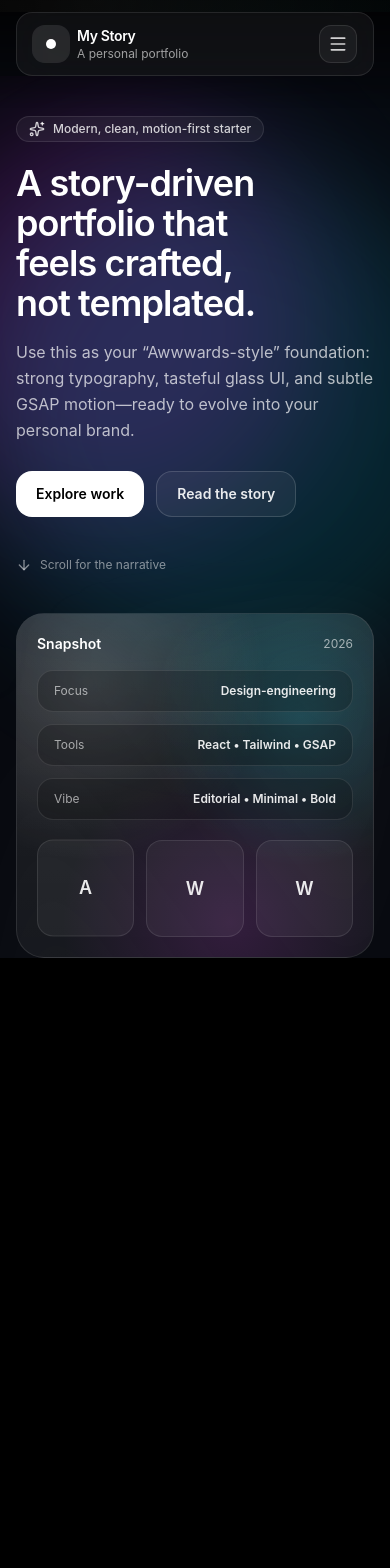
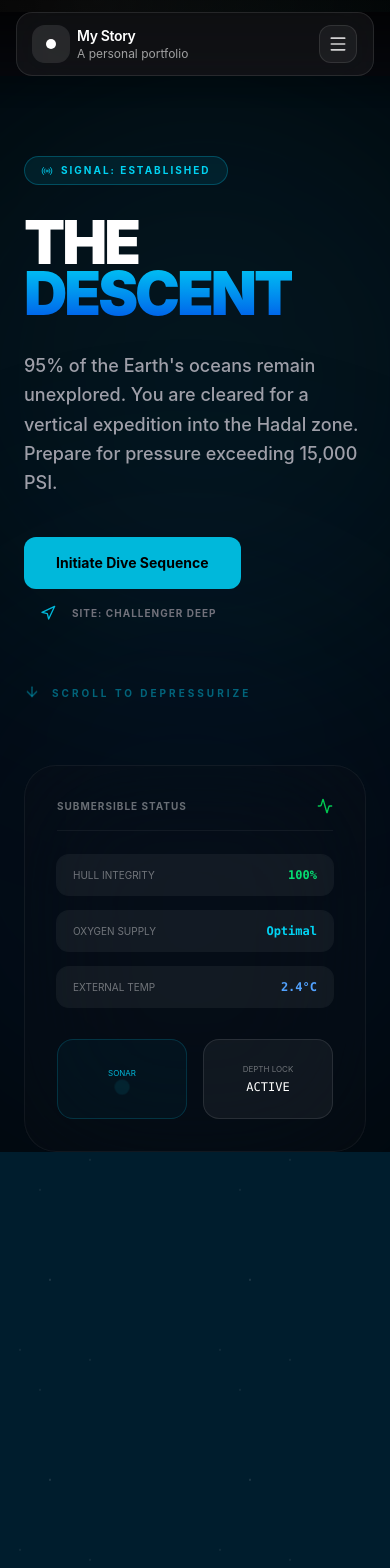
Before and after one commit to yourshreeishere/my-story-folder, a React (Vite) app: page / in a window 390 px wide. Shown: the top 1568 px of the page. Built offline with nearby package versions, Linux system fonts and the light colour scheme.

Commit message:
feat: implement submersible HUD and deep-sea zone scroll logic

```diff
--- a/src/Hero.jsx
+++ b/src/Hero.jsx
@@ -1,6 +1,6 @@
 import { useEffect, useRef } from "react";
 import { gsap } from "gsap";
-import { ArrowDown, Sparkles } from "lucide-react";
+import { ArrowDown, Radio, Activity, Navigation } from "lucide-react";
 
 export default function Hero() {
   const rootRef = useRef(null);
@@ -10,127 +10,87 @@ export default function Hero() {
     const ctx = gsap.context(() => {
       gsap.fromTo(
         "[data-hero-item]",
-        { y: 18, opacity: 0 },
-        { y: 0, opacity: 1, duration: 0.9, ease: "power3.out", stagger: 0.08 }
+        { y: 20, opacity: 0, filter: "blur(10px)" },
+        { y: 0, opacity: 1, filter: "blur(0px)", duration: 1.2, ease: "expo.out", stagger: 0.1 }
       );
       gsap.to("[data-orb]", {
-        y: -12,
-        duration: 2.8,
+        scale: 1.1,
+        opacity: 0.8,
+        duration: 3,
         ease: "sine.inOut",
         yoyo: true,
         repeat: -1,
-        stagger: 0.25,
+        stagger: 0.3,
       });
     }, rootRef);
     return () => ctx.revert();
   }, []);
 
   return (
-    <section
-      ref={rootRef}
-      id="top"
-      className="relative overflow-hidden pt-10 sm:pt-14"
-    >
+    <section ref={rootRef} id="top" className="relative overflow-hidden bg-[#00080d] pt-20">
+      {/* Deep Sea Ambient Lights */}
       <div className="pointer-events-none absolute inset-0">
-        <div className="absolute -left-24 top-10 size-[420px] rounded-full bg-fuchsia-500/20 blur-3xl" />
-        <div className="absolute -right-24 top-20 size-[520px] rounded-full bg-cyan-400/15 blur-3xl" />
-        <div className="absolute inset-x-0 bottom-[-180px] mx-auto h-[520px] max-w-6xl rounded-[48px] bg-gradient-to-tr from-white/5 via-white/0 to-white/5 blur-2xl" />
+        <div className="absolute -left-24 top-0 size-[600px] rounded-full bg-cyan-900/20 blur-[120px]" />
+        <div className="absolute -right-24 bottom-0 size-[600px] rounded-full bg-blue-900/10 blur-[120px]" />
       </div>
 
-      <div className="mx-auto max-w-6xl px-4">
-        <div className="grid items-center gap-10 lg:grid-cols-12">
+      <div className="mx-auto max-w-6xl px-6 relative z-10">
+        <div className="grid items-center gap-16 lg:grid-cols-12">
           <div className="lg:col-span-7">
-            <div
-              data-hero-item
-              className="inline-flex items-center gap-2 rounded-full border border-white/10 bg-white/5 px-3 py-1 text-xs font-medium text-white/80"
-            >
-              <Sparkles className="size-4 text-white/80" />
-              Modern, clean, motion-first starter
+            <div data-hero-item className="inline-flex items-center gap-2 rounded-full border border-cyan-500/30 bg-cyan-500/10 px-4 py-1.5 text-[10px] font-bold uppercase tracking-[0.2em] text-cyan-400">
+              <Radio className="size-3 animate-pulse" /> Signal: Established
             </div>
 
-            <h1
-              data-hero-item
-              className="mt-5 text-balance text-4xl font-semibold tracking-tight text-white sm:text-5xl"
-            >
-              A story-driven portfolio that feels crafted, not templated.
+            <h1 data-hero-item className="mt-8 text-6xl font-black tracking-tighter text-white md:text-8xl leading-[0.85] uppercase">
+              The <span className="text-transparent bg-clip-text bg-gradient-to-b from-cyan-400 to-blue-700">Descent</span>
             </h1>
 
-            <p
-              data-hero-item
-              className="mt-4 max-w-xl text-pretty text-base leading-relaxed text-white/70"
-            >
-              Use this as your “Awwwards-style” foundation: strong typography,
-              tasteful glass UI, and subtle GSAP motion—ready to evolve into your
-              personal brand.
+            <p data-hero-item className="mt-8 max-w-xl text-lg leading-relaxed text-zinc-400 font-medium">
+              95% of the Earth's oceans remain unexplored. You are cleared for a vertical expedition into the Hadal zone. Prepare for pressure exceeding 15,000 PSI.
             </p>
 
-            <div data-hero-item className="mt-7 flex flex-wrap gap-3">
-              <a
-                href="#work"
-                className="inline-flex items-center justify-center rounded-2xl bg-white px-5 py-3 text-sm font-semibold text-black transition hover:bg-white/90"
-              >
-                Explore work
+            <div data-hero-item className="mt-10 flex flex-wrap gap-4">
+              <a href="#story" className="group inline-flex items-center justify-center rounded-xl bg-cyan-500 px-8 py-4 text-sm font-bold text-black transition-all hover:bg-cyan-400 hover:scale-105">
+                Initiate Dive Sequence
               </a>
-              <a
-                href="#story"
-                className="inline-flex items-center justify-center rounded-2xl border border-white/15 bg-white/5 px-5 py-3 text-sm font-semibold text-white/90 transition hover:bg-white/10"
-              >
-                Read the story
-              </a>
+              <div className="flex items-center gap-4 px-4 text-zinc-500 text-[10px] uppercase tracking-widest font-bold">
+                <Navigation className="size-4 text-cyan-500" /> Site: Challenger Deep
+              </div>
             </div>
 
-            <div
-              data-hero-item
-              className="mt-10 flex items-center gap-2 text-xs text-white/50"
-            >
-              <ArrowDown className="size-4" />
-              Scroll for the narrative
+            <div data-hero-item className="mt-16 flex items-center gap-3 text-[10px] font-bold uppercase tracking-[0.3em] text-cyan-500/50">
+              <ArrowDown className="size-4 animate-bounce" /> Scroll to depressurize
             </div>
           </div>
 
           <div className="lg:col-span-5">
-            <div
-              data-hero-item
-              className="relative overflow-hidden rounded-[28px] border border-white/10 bg-gradient-to-b from-white/10 to-white/5 p-5"
-            >
-              <div className="absolute inset-0 bg-[radial-gradient(circle_at_20%_20%,rgba(255,255,255,0.18),transparent_45%),radial-gradient(circle_at_80%_30%,rgba(34,211,238,0.20),transparent_40%),radial-gradient(circle_at_60%_90%,rgba(217,70,239,0.16),transparent_45%)]" />
-
-              <div className="relative">
-                <div className="flex items-center justify-between">
-                  <div className="text-sm font-semibold text-white">
-                    Snapshot
-                  </div>
-                  <div className="text-xs text-white/60">2026</div>
+            <div data-hero-item className="relative overflow-hidden rounded-[32px] border border-white/5 bg-zinc-900/20 p-8 backdrop-blur-3xl">
+              <div className="flex items-center justify-between border-b border-white/5 pb-4">
+                <div className="text-[10px] font-bold uppercase tracking-widest text-white/40">Submersible Status</div>
+                <Activity className="size-4 text-green-500" />
               </div>
 
-                <div className="mt-4 grid gap-3">
+              <div className="mt-6 space-y-4">
                 {[
-                    { k: "Focus", v: "Design-engineering" },
-                    { k: "Tools", v: "React • Tailwind • GSAP" },
-                    { k: "Vibe", v: "Editorial • Minimal • Bold" },
+                  { k: "Hull Integrity", v: "100%", c: "text-green-400" },
+                  { k: "Oxygen Supply", v: "Optimal", c: "text-cyan-400" },
+                  { k: "External Temp", v: "2.4°C", c: "text-blue-400" },
                 ].map((row) => (
-                    <div
-                      key={row.k}
-                      className="flex items-center justify-between rounded-2xl border border-white/10 bg-black/20 px-4 py-3"
-                    >
-                      <div className="text-xs text-white/60">{row.k}</div>
-                      <div className="text-xs font-semibold text-white/90">
-                        {row.v}
-                      </div>
+                  <div key={row.k} className="flex items-center justify-between rounded-xl bg-white/5 px-4 py-3 ring-1 ring-white/5">
+                    <div className="text-[10px] uppercase text-white/40">{row.k}</div>
+                    <div className={`text-xs font-mono font-bold ${row.c}`}>{row.v}</div>
                   </div>
                 ))}
               </div>
 
-                <div className="mt-5 grid grid-cols-3 gap-3">
-                  {["A", "W", "W"].map((t, i) => (
-                    <div
-                      key={`${t}-${i}`}
-                      data-orb
-                      className="grid aspect-square place-items-center rounded-2xl border border-white/10 bg-white/5 text-lg font-semibold text-white/90"
-                    >
-                      {t}
+              <div className="mt-8 grid grid-cols-2 gap-4">
+                <div data-orb className="h-20 rounded-2xl border border-cyan-500/20 bg-cyan-500/5 flex flex-col items-center justify-center">
+                   <div className="text-[8px] uppercase text-cyan-500 mb-1">Sonar</div>
+                   <div className="size-2 rounded-full bg-cyan-500 animate-ping" />
                 </div>
-                  ))}
+                <div data-orb className="h-20 rounded-2xl border border-white/10 bg-white/5 flex flex-col items-center justify-center">
+                   <div className="text-[8px] uppercase text-white/40 mb-1">Depth Lock</div>
+                   <div className="font-mono text-white text-xs">ACTIVE</div>
                 </div>
               </div>
             </div>
--- a/src/Story.jsx
+++ b/src/Story.jsx
@@ -1,57 +1,74 @@
-import { useEffect, useRef } from "react";
+import { useEffect, useRef, useState } from "react";
 import { gsap } from "gsap";
 import { ScrollTrigger } from "gsap/ScrollTrigger";
-import { ArrowUpRight, Dot, Feather, Layers, Wand2, Zap, Code2 } from "lucide-react";
+import { ArrowUpRight, Sun, Eye, Wind, Zap, Snowflake, ChevronDown, Target, Dot } from "lucide-react";
 
 // Register the ScrollTrigger plugin
 gsap.registerPlugin(ScrollTrigger);
 
 const CARDS = [
   {
-    icon: Layers,
-    title: "Structure first",
-    body: "A clear layout grid, consistent spacing, and typographic rhythm you can scale.",
+    icon: Sun,
+    title: "0m: The Sunlit Surface",
+    body: "The Epipelagic Zone. Home to 90% of marine life. This is the only layer where photosynthesis occurs, fueling the entire ocean's food chain.",
   },
   {
-    icon: Wand2,
-    title: "Motion with restraint",
-    body: "Soft entrance animations and micro-interactions—enough to feel premium.",
+    icon: Eye,
+    title: "200m: The Twilight Realm",
+    body: "The Mesopelagic Zone. Light fades to a faint blue. Here, the 'Great Migration' happens nightly as billions of creatures rise to feed.",
   },
   {
-    icon: Feather,
-    title: "Editorial tone",
-    body: "Short sections, strong headings, and “story beats” that read like a feature page.",
+    icon: Wind,
+    title: "1,000m: The Oxygen Minimum",
+    body: "The Bathypelagic Entrance. Oxygen levels drop. Creatures here have evolved massive gills and slow metabolisms to survive the 'Dead Zone'.",
   },
   {
     icon: Zap,
-    title: "Performance Focus",
-    body: "Optimized asset loading and clean architecture for sub-second responses.",
+    title: "1,500m: The Midnight Zone",
+    body: "The Bathypelagic Core. Constant near-freezing temperatures. The only light here is biological—flashes of cyan used for hunting.",
   },
   {
-    icon: Code2,
-    title: "Scalable Logic",
-    body: "Modular component design that allows for rapid feature expansion during the hack.",
+    icon: Snowflake,
+    title: "4,000m: The Abyssal Plain",
+    body: "The Abyssopelagic Zone. A silent desert of 'Marine Snow'—organic debris falling from the surface that sustains life in the crushing dark.",
+  },
+  {
+    icon: ChevronDown,
+    title: "6,000m: The Hadal Trenches",
+    body: "The Hadal Zone. Named after Hades. These V-shaped canyons are deeper than Everest is tall. Only highly specialized snailfish remain.",
+  },
+  {
+    icon: Target,
+    title: "11,000m: Challenger Deep",
+    body: "The absolute bottom. Pressure reaches 15,750 PSI—equivalent to having an elephant stand on your thumb. Ultimate, crushing solitude.",
   },
 ];
 
 export default function Story() {
   const rootRef = useRef(null);
+  const [depth, setDepth] = useState(0);
 
   useEffect(() => {
     if (!rootRef.current) return;
 
     let ctx = gsap.context(() => {
-      // 1. INDIVIDUAL TRIGGER LOGIC (Fixes the 'stuck' first card)
+      // 1. DYNAMIC BACKGROUND SHIFT (Ocean Darkening)
+      gsap.to(rootRef.current, {
+        backgroundColor: "#000000",
+        scrollTrigger: {
+          trigger: rootRef.current,
+          start: "top top",
+          end: "bottom bottom",
+          scrub: true,
+        },
+      });
+
+      // 2. REVEAL ANIMATIONS
       const animatedElements = gsap.utils.toArray("[data-story-in]");
-
       animatedElements.forEach((el) => {
         gsap.fromTo(
           el,
-          {
-            y: 40,
-            opacity: 0,
-            filter: "blur(10px)"
-          },
+          { y: 40, opacity: 0, filter: "blur(10px)" },
           {
             y: 0,
             opacity: 1,
@@ -59,95 +76,155 @@ export default function Story() {
             duration: 1,
             ease: "expo.out",
             scrollTrigger: {
-              trigger: el,          // Each element triggers itself
-              start: "top 90%",     // Starts when 10% of the element is visible
-              end: "top 60%",       // Fully visible by 40% of the screen
-              scrub: 1,             // Ties progress to scroll
+              trigger: el,
+              start: "top 90%",
+              end: "top 60%",
+              scrub: 1,
               toggleActions: "play reverse restart reset",
             },
           }
         );
       });
 
-      // 2. MAGNETIC HOVER EFFECT
+      // 3. MAGNETIC & GLOW HOVER
       const cards = gsap.utils.toArray(".story-card");
       cards.forEach((card) => {
         card.addEventListener("mouseenter", () => {
-          gsap.to(card, { y: -8, scale: 1.02, duration: 0.4, ease: "power2.out" });
+          gsap.to(card, { y: -8, scale: 1.01, duration: 0.4, ease: "power2.out" });
         });
         card.addEventListener("mouseleave", () => {
           gsap.to(card, { y: 0, scale: 1, duration: 0.4, ease: "power2.out" });
         });
       });
+
+      // 4. SONAR PULSE EFFECT
+      gsap.to(".sonar-ping", {
+        scale: 4,
+        opacity: 0,
+        duration: 4,
+        repeat: -1,
+        ease: "expo.out"
+      });
+
     }, rootRef);
 
-    return () => ctx.revert();
+    // 5. DEPTH TRACKER LOGIC
+    const handleScroll = () => {
+      const section = rootRef.current;
+      if (!section) return;
+      const rect = section.getBoundingClientRect();
+      const scrollPercent = Math.min(Math.max((rect.top * -1) / (rect.height - window.innerHeight), 0), 1);
+      setDepth(Math.floor(scrollPercent * 11000));
+    };
+
+    window.addEventListener("scroll", handleScroll);
+    return () => {
+      ctx.revert();
+      window.removeEventListener("scroll", handleScroll);
+    };
   }, []);
 
   return (
-    <section ref={rootRef} id="story" className="relative py-24 bg-black overflow-hidden">
-      <div className="mx-auto max-w-6xl px-6">
+    <section
+      ref={rootRef}
+      id="story"
+      className="relative py-24 bg-[#001d2d] transition-colors duration-1000 overflow-hidden"
+    >
+      {/* Background Ambience Particles */}
+      <div className="absolute inset-0 pointer-events-none opacity-20">
+        <div className="ocean-particles" />
+      </div>
+
+      {/* FIXED HUD: Depth & Pressure Meter */}
+      <div className="fixed bottom-10 right-10 z-50 font-mono text-cyan-400 bg-black/80 backdrop-blur-xl p-6 rounded-2xl border border-cyan-500/40 shadow-[0_0_30px_rgba(6,182,212,0.2)] hidden md:block">
+        <div className="text-[10px] uppercase tracking-[0.3em] text-cyan-500/60 mb-2">Internal Pressure</div>
+        <div className="text-4xl font-black tracking-tighter tabular-nums">{depth.toLocaleString()}m</div>
+        <div className="h-px w-full bg-cyan-500/20 my-3" />
+        <div className="flex justify-between items-center text-[10px] font-bold">
+           <span className="opacity-50 uppercase">Load:</span>
+           <span className="text-white">{(depth * 0.44).toFixed(0)} PSI</span>
+        </div>
+      </div>
+
+      <div className="mx-auto max-w-6xl px-6 relative z-10">
         <div className="grid gap-10 lg:grid-cols-12 lg:gap-16">
 
-          {/* Left Column: Narrative */}
-          <div className="lg:col-span-5">
-            <div data-story-in className="inline-flex items-center gap-2 rounded-full border border-white/10 bg-white/5 px-3 py-1 text-xs font-medium text-white/80">
-              <Dot className="size-4 text-cyan-400 animate-pulse" />
-              The story
+          {/* Left Column: Expedition Narrative */}
+          <div className="lg:col-span-5 lg:sticky lg:top-24 lg:h-fit">
+            <div data-story-in className="inline-flex items-center gap-2 rounded-full border border-cyan-500/20 bg-cyan-500/5 px-3 py-1 text-[10px] font-bold uppercase tracking-widest text-cyan-300">
+              <div className="relative size-2">
+                <div className="sonar-ping absolute inset-0 rounded-full bg-cyan-400" />
+                <div className="relative size-2 rounded-full bg-cyan-400" />
+              </div>
+              Live Telemetry
             </div>
 
-            <h2 data-story-in className="mt-6 text-balance text-4xl font-bold tracking-tight text-white sm:text-5xl leading-[1.1]">
-              Built like a landing page—written like a memoir.
+            <h2 data-story-in className="mt-8 text-5xl font-black tracking-tighter text-white sm:text-7xl leading-[0.9] uppercase">
+              The <span className="text-cyan-400">Abyss</span> <br/> Awaits.
             </h2>
 
-            <p data-story-in className="mt-6 text-pretty text-lg leading-relaxed text-zinc-400">
-              This section is where you introduce your “why”: what you care about, what you’re learning, and the kind of work you want to be hired for.
+            <p data-story-in className="mt-8 text-lg leading-relaxed text-zinc-400 font-medium">
+              As the light fades, the biology changes. You are entering a world where bone dissolves and bioluminescence is the only currency.
             </p>
 
-            <div data-story-in className="mt-10 rounded-3xl border border-white/10 bg-white/5 p-6 backdrop-blur-md">
-              <div className="text-sm font-semibold text-white uppercase tracking-widest opacity-60">
-                A quick narrative template
-              </div>
-              <ul className="mt-6 space-y-4 text-sm text-zinc-400">
-                <li className="flex gap-3"><span className="mt-1.5 size-1.5 shrink-0 rounded-full bg-cyan-500" /> I started with curiosity.</li>
-                <li className="flex gap-3"><span className="mt-1.5 size-1.5 shrink-0 rounded-full bg-purple-500" /> I care about craft and clarity.</li>
-                <li className="flex gap-3"><span className="mt-1.5 size-1.5 shrink-0 rounded-full bg-pink-500" /> I value taste and speed.</li>
+            <div data-story-in className="mt-12 rounded-[2rem] border border-white/5 bg-white/5 p-8 backdrop-blur-2xl ring-1 ring-white/10">
+              <div className="text-[10px] font-black text-cyan-500 uppercase tracking-[0.4em]">Field Observations</div>
+              <ul className="mt-8 space-y-6">
+                {[
+                  { t: "Structural Adaptation", c: "bg-cyan-500" },
+                  { t: "Atmospheric Density", c: "bg-blue-600" },
+                  { t: "Bioluminescent Signals", c: "bg-indigo-600" }
+                ].map((item) => (
+                  <li key={item.t} className="flex items-center gap-4 text-xs font-bold text-white uppercase tracking-widest">
+                    <span className={`size-1.5 rounded-full ${item.c} shadow-[0_0_10px_rgba(255,255,255,0.5)]`} />
+                    {item.t}
+                  </li>
+                ))}
               </ul>
-              <a href="#contact" className="mt-8 inline-flex items-center gap-2 text-sm font-bold text-white transition hover:text-cyan-400">
-                Let’s build something <ArrowUpRight className="size-4" />
-              </a>
             </div>
           </div>
 
-          {/* Right Column: 5 Cards + Work Section */}
+          {/* Right Column: The 7 Depth Zone Cards */}
           <div className="lg:col-span-7">
             <div className="grid gap-6 sm:grid-cols-2">
-              {CARDS.map((c) => {
+              {CARDS.map((c, index) => {
                 const Icon = c.icon;
+                const isDeep = index >= 4;
                 return (
-                  <div key={c.title} data-story-in className="story-card group relative rounded-3xl border border-white/10 bg-zinc-900/50 p-6">
+                  <div
+                    key={c.title}
+                    data-story-in
+                    className={`story-card group relative rounded-3xl border border-white/10 bg-zinc-900/40 p-6 backdrop-blur-sm transition-all hover:border-cyan-500/40 ${isDeep ? 'sm:col-span-2' : ''}`}
+                  >
                     <div className="flex items-center justify-between">
                       <div className="grid size-12 place-items-center rounded-2xl bg-white/5 ring-1 ring-white/10 group-hover:bg-cyan-500/10 group-hover:ring-cyan-400/30 transition-all">
                         <Icon className="size-6 text-white/80 group-hover:text-cyan-400" />
                       </div>
+                      <div className="text-[10px] uppercase tracking-widest text-zinc-500 font-bold">Zone 0{index + 1}</div>
                     </div>
-                    <div className="mt-6 text-lg font-bold text-white">{c.title}</div>
+                    <div className={`mt-6 font-bold text-white transition-colors group-hover:text-cyan-400 ${isDeep ? 'text-2xl' : 'text-lg'}`}>
+                      {c.title}
+                    </div>
                     <p className="mt-2 text-sm leading-relaxed text-zinc-400">{c.body}</p>
+
+                    {isDeep && (
+                      <div className="absolute -inset-px rounded-3xl opacity-0 group-hover:opacity-100 transition-opacity duration-700 pointer-events-none bg-gradient-to-r from-cyan-500/10 to-transparent blur-xl" />
+                    )}
                   </div>
                 );
               })}
 
-              {/* Work Preview Card - spans two columns to balance the odd number of cards */}
-              <div id="work" data-story-in className="story-card sm:col-span-2 overflow-hidden rounded-3xl border border-white/10 bg-zinc-900/50 group">
-                <div className="relative p-6 sm:p-8">
-                  <div className="pointer-events-none absolute inset-0 bg-[radial-gradient(circle_at_30%_30%,rgba(34,211,238,0.1),transparent_40%)]" />
-                  <div className="relative flex flex-col gap-4 sm:flex-row sm:items-center sm:justify-between">
+              {/* Final Conclusion Card */}
+              <div data-story-in className="story-card sm:col-span-2 overflow-hidden rounded-3xl border border-cyan-500/30 bg-black/80 group">
+                <div className="relative p-8">
+                  <div className="pointer-events-none absolute inset-0 bg-[radial-gradient(circle_at_50%_50%,rgba(34,211,238,0.15),transparent_70%)]" />
+                  <div className="relative flex flex-col gap-6 sm:flex-row sm:items-center sm:justify-between">
                     <div>
-                      <div className="text-lg font-bold text-white">Work section starter</div>
-                      <div className="mt-1 text-sm text-zinc-400">Replace this with your projects grid when the theme drops.</div>
+                      <div className="text-xl font-bold text-white tracking-tight">Ascend to Surface</div>
+                      <div className="mt-1 text-sm text-zinc-400 max-w-xs">Data collection complete. The mysteries of the Hadal zone remain largely unexplored.</div>
                     </div>
-                    <a href="#contact" className="inline-flex items-center justify-center gap-2 rounded-xl bg-white px-6 py-3 text-sm font-bold text-black transition-transform hover:scale-105 active:scale-95">
-                      Start <ArrowUpRight className="size-4" />
+                    <a href="#top" className="inline-flex items-center justify-center gap-2 rounded-xl bg-cyan-500 px-8 py-4 text-sm font-bold text-black transition-all hover:bg-cyan-400 hover:scale-105 active:scale-95">
+                      Restart Expedition <ArrowUpRight className="size-4" />
                     </a>
                   </div>
                 </div>
--- a/src/index.css
+++ b/src/index.css
@@ -1,13 +1,11 @@
 @import "tailwindcss";
 
-/* 1. Root & Global Settings */
 :root {
   background-color: #000;
-  /* CRITICAL for GSAP: Stops Windows/Chrome from fighting the animation */
+  /* Disable smooth scroll so GSAP can handle the math precisely */
   scroll-behavior: auto !important;
 }
 
-/* 2. Global Body Styles */
 body {
   margin: 0;
   padding: 0;
@@ -15,18 +13,14 @@ body {
   background-color: #000;
   color: white;
   -webkit-font-smoothing: antialiased;
-  -moz-osx-font-smoothing: grayscale;
 }
 
-/* 3. Layout Utilities */
 section {
-  /* Gives GSAP enough 'scroll distance' to trigger enter/exit animations */
   min-height: 100vh;
   position: relative;
-  overflow: hidden;
 }
 
-/* Optional: Smooth out the scrollbar for the dark theme */
+/* Custom Scrollbar */
 ::-webkit-scrollbar {
   width: 8px;
 }
@@ -39,7 +33,26 @@ section {
   background: #333;
   border-radius: 10px;
 }
+/* Add to your index.css */
+.ocean-particles {
+  position: absolute;
+  inset: 0;
+  background-image:
+    radial-gradient(1px 1px at 20px 30px, #fff, rgba(0,0,0,0)),
+    radial-gradient(1px 1px at 40px 70px, #fff, rgba(0,0,0,0)),
+    radial-gradient(1.5px 1.5px at 50px 160px, #fff, rgba(0,0,0,0)),
+    radial-gradient(1px 1px at 90px 40px, #fff, rgba(0,0,0,0));
+  background-repeat: repeat;
+  background-size: 200px 200px;
+  animation: drift 20s linear infinite;
+}
 
-::-webkit-scrollbar-thumb:hover {
-  background: #444;
+@keyframes drift {
+  from { transform: translateY(0); }
+  to { transform: translateY(-100px); }
 }
+
+h1, h2 {
+  font-family: 'Inter', sans-serif; /* Make sure you have a bold sans-serif loaded */
+  text-transform: uppercase;
+}
```
Also changed, not shown: src/Footer.jsx (+33 -71 lines). Lines whose indentation alone changed are shown as unchanged.
